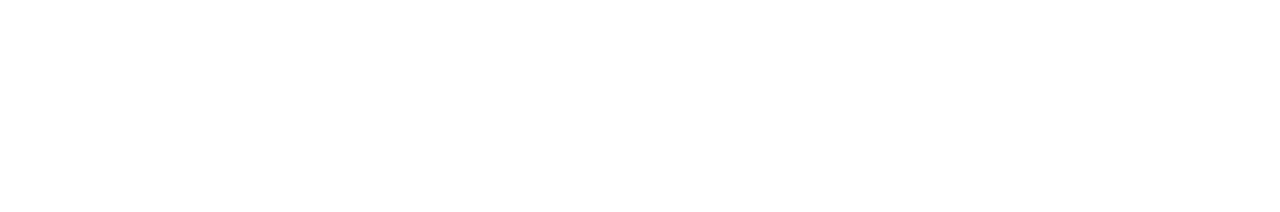
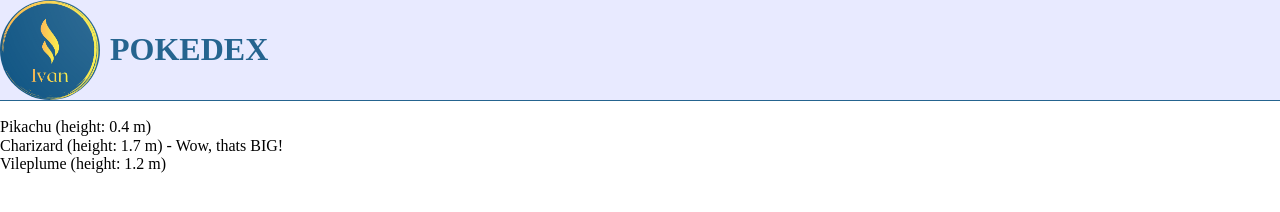
Before and after one commit to IZanko/poke-dex, a plain HTML site: page index.html in a window 1280 px wide. Drawn offline with nearby package versions, Linux system fonts and the light colour scheme.

Commit message:
Styling added, display pokemon in document

```diff
--- a/css/styles.css
+++ b/css/styles.css
@@ -0,0 +1,19 @@
+.page-header_logo {
+	border-radius: 50%;
+	height: 100px;
+	width: 100px;
+}
+
+.page-header {
+	background-color: #e8eaff;
+	box-shadow: 0px 1px 0px #25648F;
+	display: flex;
+	flex-direction: row;
+	text-align: center;
+}
+
+.page-title {
+	color: #25648F;
+	padding-left: 10px;
+	padding-top: 10px;
+}
--- a/index.html
+++ b/index.html
@@ -1,12 +1,22 @@
 <!DOCTYPE html>
-<html>
-  <head>
-    <meta charset="utf-8">
-    <meta name="viewport" content="width=device-width, initial-scale=1">
-    <link href="css/styles.css" rel="stylesheet" type="text/css" />
-    <title>PokeDex</title>
-  </head>
-  <body>
+<html lang="en">
+
+<head>
+  <meta charset="utf-8">
+  <meta name="viewport" content="width=device-width, initial-scale=1">
+  <title>Ivan's Pokedex - Home</title>
+  <link rel="shortcut icon" href="./img/favicon.ico">
+  <link rel="stylesheet" type="text/css" href="https://cdnjs.cloudflare.com/ajax/libs/normalize/8.0.1/normalize.min.css">
+  <link href="https://fonts.googleapis.com/css2?family=Lato:wght@300&display=swap" rel="stylesheet">
+  <link rel="stylesheet" type="text/css" href="css/styles.css">
+</head>
+
+<body>
+  <header class="page-header">
+    <img src="img/logo.PNG" class="page-header_logo" alt="" >
+    <h1 class="page-title">POKEDEX</h1>
+  </header>
+
 
   	<script src="js/script.js"></script>
   </body>
--- a/js/script.js
+++ b/js/script.js
@@ -3,4 +3,13 @@ pokemonList[0] = {name:'Pikachu', height:0.4, type:['electric']};
 pokemonList[1] = {name:'Charizard', height:1.7, type:['fire', 'flying']};
 pokemonList[2] = {name:'Vileplume', height:1.2, type:['grass', 'poison']};
 
-console.log(pokemonList);
+/*display each pokemon in the array including their height. If height > 1.5,
+add special note of how big it is*/
+document.write('<br>');
+for (var i = 0; i < pokemonList.length; i++) {
+	if (pokemonList[i].height>1.5) {
+		document.write(pokemonList[i].name+' (height: '+pokemonList[i].height+' m) '+'- Wow, thats BIG!'+'<br>');
+	} else {
+		document.write(pokemonList[i].name+' (height: '+pokemonList[i].height+' m) '+'<br>');
+	}
+}
```
Also changed, not shown: img/favicon.ico (added), img/logo.PNG (added).
